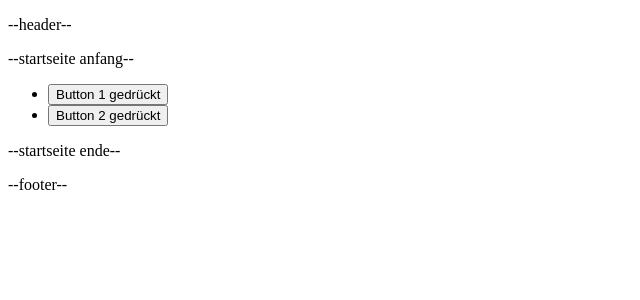
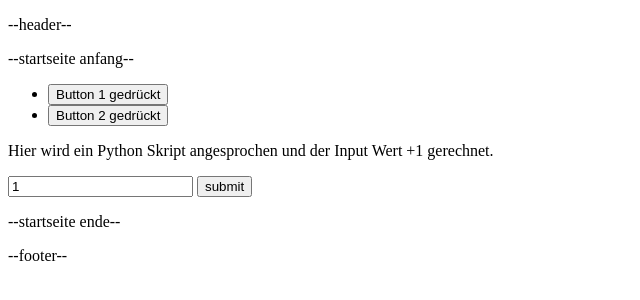
Before and after one commit to LHankel93/LF12Sportverein_Stoppuhrzeit_API, a PHP site: page /index.php?site=test_python in a window 1280 px wide. Shown: the top 300 px of the page, without its empty margins (0-640 px from the left). Run offline with PHP 8.4, Linux system fonts and the light colour scheme.

Commit message:
updated Web-API
- kleine Fixes und neue Funktion gestartet für das Ansprechen von Python Skripten per PHP Interpreter.

```diff
--- a/view/header.php
+++ b/view/header.php
@@ -5,7 +5,7 @@
     <meta charset="UTF-8">
     <meta http-equiv="X-UA-Compatible" content="IE=edge">
     <meta name="viewport" content="width=device-width, initial-scale=1.0">
-    <link rel="stylesheet" href="../assets/style.css">
+    <link rel="stylesheet" href="./assets/style.css">
     <title>LF12 Stoppuhr Web-API</title>
 </head>
 <body>
--- a/view/startseite.php
+++ b/view/startseite.php
@@ -1,8 +1,18 @@
 <p>--startseite anfang--</p>
-<ul>
-    <form id="startseite_form" action="./view/test_post.php" method="post" aria-label="Web-API Links" aria-description="Form mit Buttons als Links zu den einzelnen Funktionen der Web-API">
-        <li><input type="submit" name="foo" value="Button 1 gedrückt" /></li>
-        <li><input type="submit" name="foo" value="Button 2 gedrückt" /></li>
+<div class="container_test_post_links">
+    <ul>
+        <form id="startseite_form" action="./view/test_post.php" method="post" aria-label="Web-API Links" aria-description="Form mit Buttons als Links zu den einzelnen Funktionen der Web-API">
+            <li><input type="submit" name="foo" value="Button 1 gedrückt" /></li>
+            <li><input type="submit" name="foo" value="Button 2 gedrückt" /></li>
+        </form>
+    </ul>
+</div>
+<div class="container_test_python_skript">
+    <p>Hier wird ein Python Skript angesprochen und der Input Wert +1 gerechnet.</p>
+    <form id="startseite_form_python" action="./view/test_python.php" method="get" aria-label="Python in PHP aufrufen." aria-description="Form um ein Python Skript zu testen">
+        <input type="number" name="foo" value="1"/>
+        <input type="submit" name="bar" value="submit"/>
     </form>
-</ul>
+</div>
+
 <p>--startseite ende--</p>
--- a/view/test_post.php
+++ b/view/test_post.php
@@ -1,10 +1,10 @@
 <?php
 
-// Takes raw data from the request
+// RAW Daten aus php input sammeln
 
 $json = file_get_contents('php://input');
 
-// Converts it into a PHP object
+// JSON in PHP Objekt dekodieren
 $data = json_decode($json);
 if (isset($data)) {
     foreach ($data as $jsondata) {
```
Also changed, not shown: view/test_python.php (added, +9 -0 lines), 1 other file.
